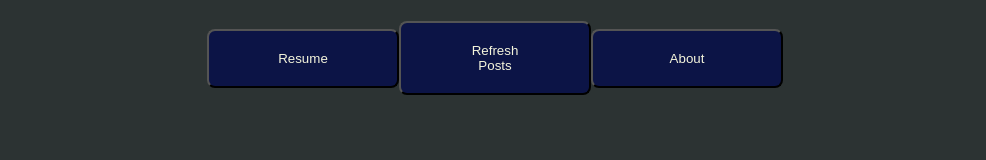
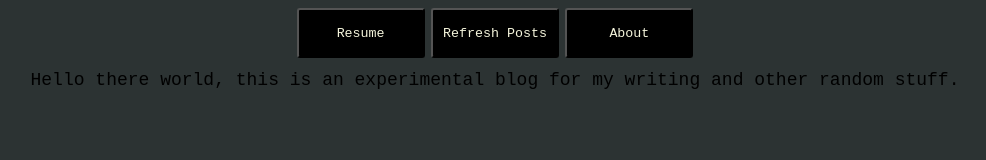
Before and after one commit to fire833/KTBLOG, a React app: page / in a window 1280 px wide. Shown: the whole page, without its empty margins (145-1131 px from the left). Built offline with nearby package versions, Linux system fonts and the light colour scheme; a web font is replaced by a local one.

Commit message:
[styling] more work on styling the blog
Signed-off by: Kendall Tauser <kttpsy@gmail.com>

```diff
--- a/src/Entry.css
+++ b/src/Entry.css
@@ -17,23 +17,15 @@
  */
 
 .header {
-    width: 100%;
-    height: 100px;
-    align-items: center;
-    justify-content: center;
-    display: flex;
+    max-height: 100px;
+    overflow: auto;
+    /* justify-content: center; */
+    /* display: flex; */
+    margin: 0 auto;
 }
 
 .btn {
-    background-color: #0C1446;
-    width: 15vw;
-    /* height: inherit - 5px; */
-    padding-top: 2.5vh;
-    padding-bottom: 2.5vh;
-    padding-left: 5vw;
-    padding-right: 5vw;
-    align-content: center;
-    font-family: Arial, Helvetica, sans-serif;
-    color: beige;
-    border-radius: 1vmin;
+    min-width: 10vw;
 }
+
+.btn:active {}
--- a/src/Entry.tsx
+++ b/src/Entry.tsx
@@ -23,9 +23,14 @@ function KTBLOG() {
   return (
     <div>
       <div className="header">
-        <button onClick={() => {}} className="btn">Resume</button>
+        <button onClick={() => {
+          window.location.href = "https://links.tauser.us/resume"
+        }} className="btn">Resume</button>
         <button onClick={() => {}} className="btn">Refresh Posts</button>
         <button onClick={() => {}} className="btn">About</button>
+      </div>
+      <div>
+        <h1>Hello there world, this is an experimental blog for my writing and other random stuff.</h1>
       </div>
     </div>
   )
--- a/src/index.css
+++ b/src/ktblog.css
@@ -16,13 +16,47 @@
 *	51 Franklin Street, Fifth Floor, Boston, MA 02110-1301 USA.
  */
 
+@import url('https://fonts.googleapis.com/css2?family=Chivo+Mono:wght@100;300&display=swap');
+
 html,
 body {
     background: rgb(44, 51, 51);
-    overflow: hidden;
+    overflow: none;
+    min-width: 600px;
+    text-align: center;
+    text-overflow: inherit;
     /* margin: 0%; */
 }
 
-.background {
+h1 {
+    font-family: 'Chivo Mono', monospace;
+    font-size: large;
+    font-weight: 300;
+}
+
+h2 {
+    font-family: 'Chivo Mono', monospace;
+    font-size: medium;
+    font-weight: 100;
+}
+
+button {
+    background-color: black;
+    min-height: 50px;
+    max-height: 95px;
+    overflow: visible;
+    align-content: center;
+    align-items: center;
+    font-family: 'Chivo Mono', monospace;
+    font-weight: 300;
+    color: beige;
+    border-radius: 3px;
+    margin-left: 0.25vw;
+    margin-right: 0.25vw;
+    text-align: center;
+    cursor: cell;
+}
+
+/* .background {
     color: rgb(44, 51, 51);
-}
+} */
--- a/src/ktblog.tsx
+++ b/src/ktblog.tsx
@@ -19,7 +19,7 @@
 import React from 'react';
 import ReactDOM from 'react-dom/client';
 import KTBLOG from './Entry';
-import './index.css';
+import './ktblog.css';
 
 ReactDOM.createRoot(document.getElementById('root') as HTMLElement).render(
   <React.StrictMode>
```
Also changed, not shown: docs/index.html (+2 -2 lines), 4 other files.
